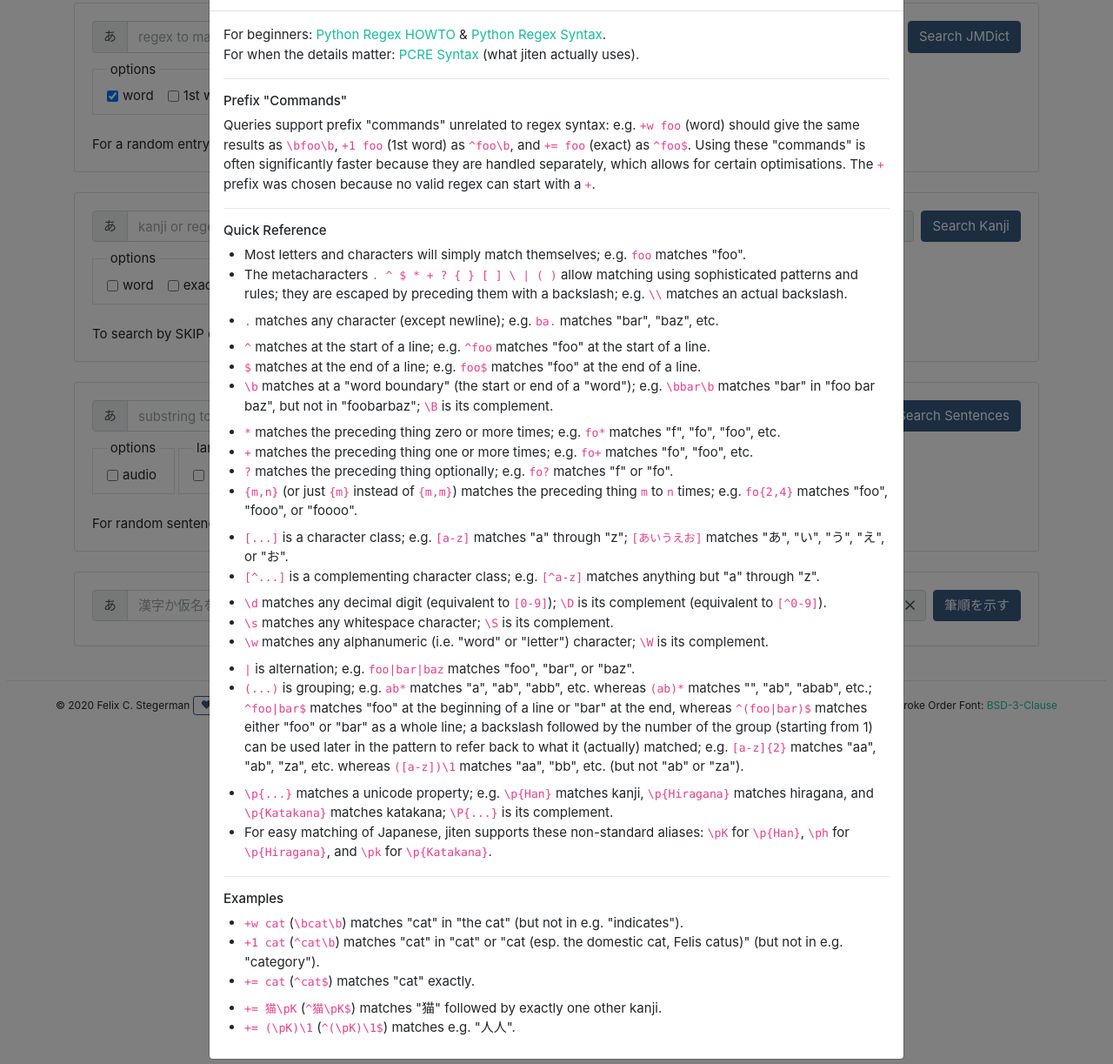
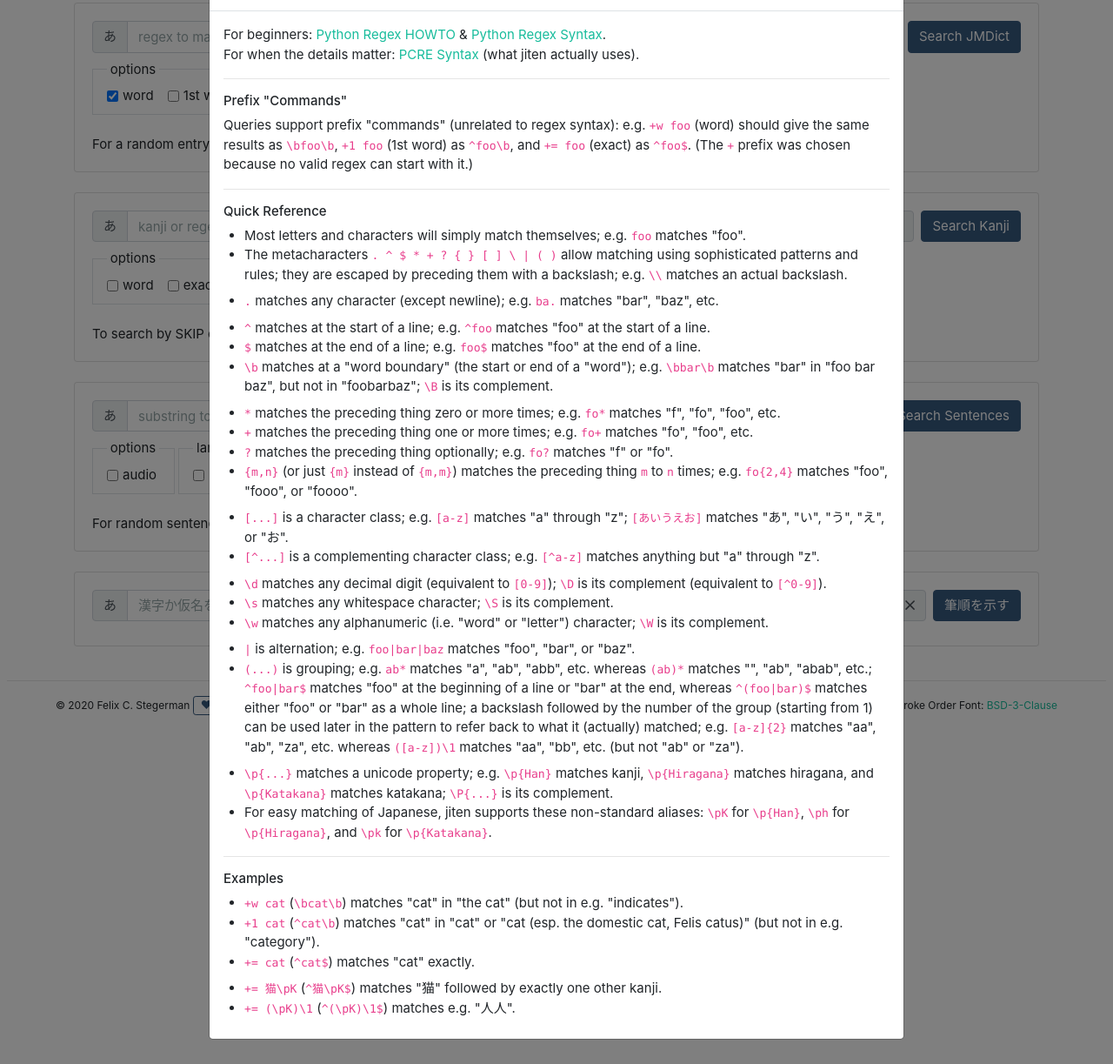
Before and after one commit to obfusk/jiten, a Flask app: page / in a window 1280 px wide, after a click on "Regex Help". Shown: the part 77-1300 px from the top of the page at 87% size. Run offline with Flask 2, Linux system fonts and the light colour scheme; parts of the project's set-up code (start-up, migrations or seed data) failed here and were passed over; some libraries are stand-ins or nearby versions.

Commit message:
update Regex Help

```diff
--- a/jiten/templates/_nav.html
+++ b/jiten/templates/_nav.html
@@ -2,10 +2,10 @@
 
   File        : templates/_nav.html
   Maintainer  : Felix C. Stegerman <flx@obfusk.net>
-  Date        : 2020-08-19
+  Date        : 2020-08-20
 
   Copyright   : Copyright (C) 2020  Felix C. Stegerman
-  Version     : v0.3.0
+  Version     : v0.3.2
   License     : AGPLv3+
 
 --> #}
@@ -194,15 +194,12 @@
         (what jiten actually uses).
         <hr/>
         <h6>Prefix "Commands"</h6>
-        Queries support prefix "commands" unrelated to regex syntax:
+        Queries support prefix "commands" (unrelated to regex syntax):
         e.g. <code>+w foo</code> (word) should give the same results
         as <code>\bfoo\b</code>, <code>+1 foo</code> (1st word) as
         <code>^foo\b</code>, and <code>+= foo</code> (exact) as
-        <code>^foo$</code>.  Using these "commands" is often
-        significantly faster because they are handled separately,
-        which allows for certain optimisations.  The <code>+</code>
-        prefix was chosen because no valid regex can start with a
-        <code>+</code>.
+        <code>^foo$</code>.  (The <code>+</code> prefix was chosen
+        because no valid regex can start with it.)
         <hr/>
         <h6>Quick Reference</h6>
         <ul class="pl-4 mb-2"><li>
```
